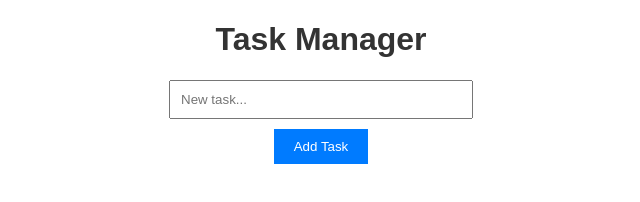
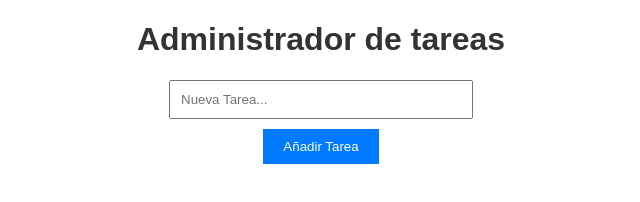
Before and after one commit to JimenezJorge2023/Sistemas-Distribuidos, a website: page index.html in a window 1280 px wide. Shown: the whole page, without its empty margins (319-959 px from the left). Drawn offline with Linux system fonts and the light colour scheme.

Commit message:
Update index.html

```diff
--- a/index.html
+++ b/index.html
@@ -3,14 +3,14 @@
 <head>
     <meta charset="UTF-8">
     <meta name="viewport" content="width=device-width, initial-scale=1.0">
-    <title>Task Manager</title>
+    <title>Administrador de tareas</title>
     <link rel="stylesheet" href="style.css">
 </head>
 <body>
-    <h1>Task Manager</h1>
+    <h1>Administrador de tareas</h1>
     <div class="container">
-        <input id="taskInput" type="text" placeholder="New task..." />
-        <button id="addTaskButton">Add Task</button>
+        <input id="taskInput" type="text" placeholder="Nueva Tarea..." />
+        <button id="addTaskButton">Añadir Tarea</button>
         <ul id="taskList"></ul>
     </div>
     <script src="script.js"></script>
```
